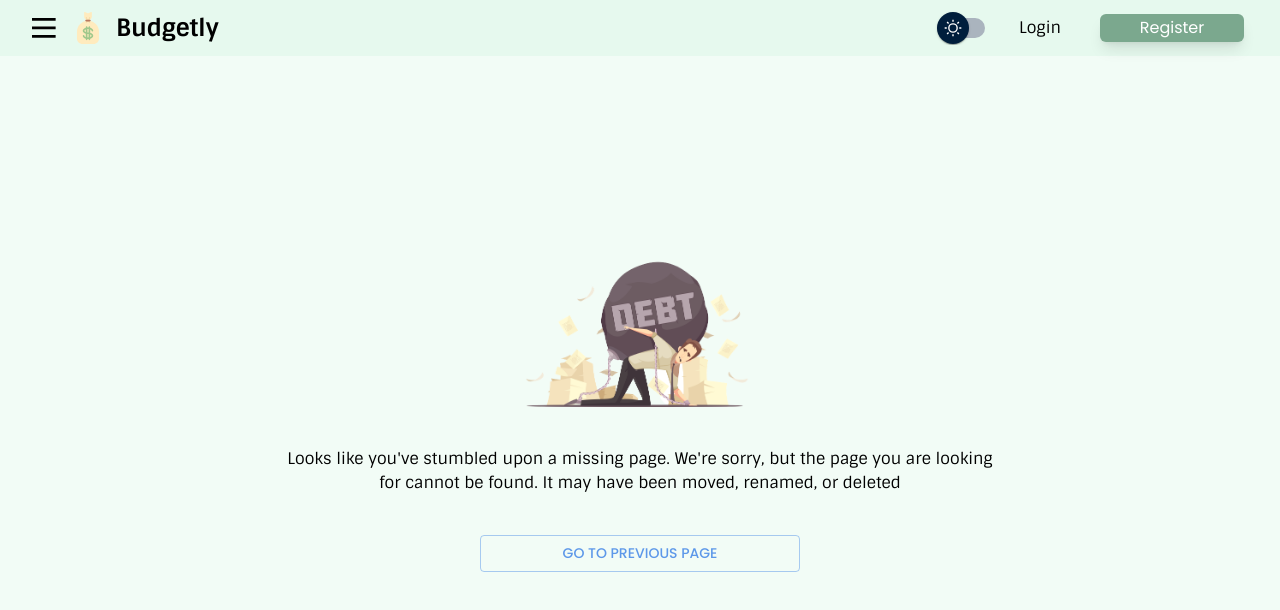
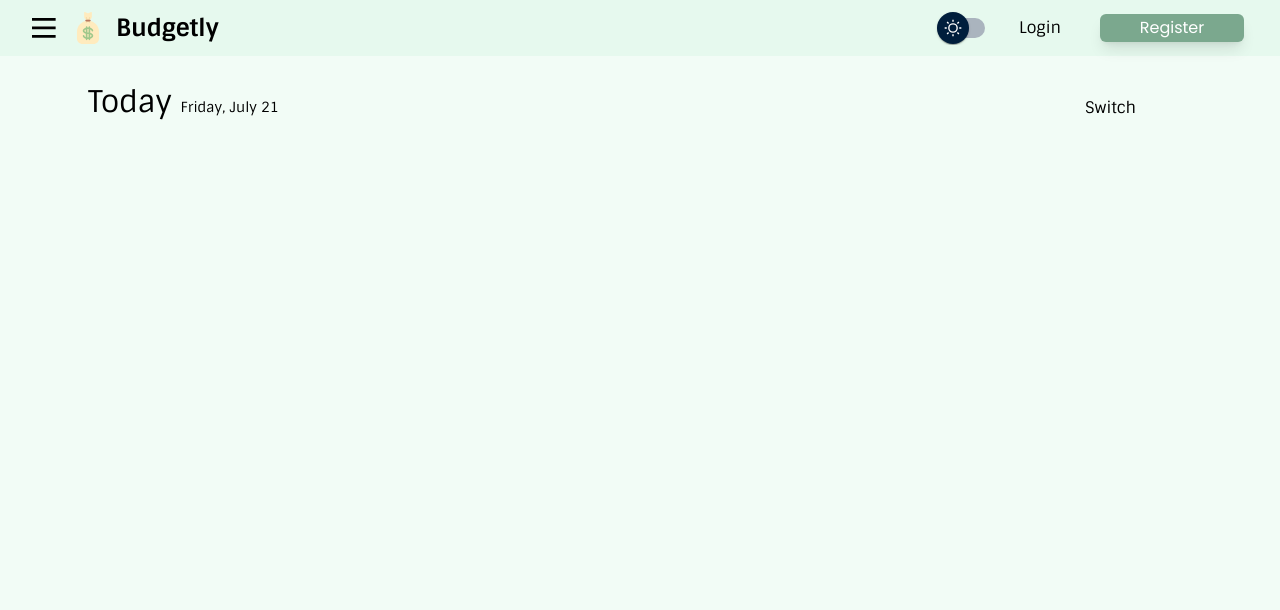
Before and after one commit to AndiRaihan/budgetly-frontend, a React (Vite) app: page /budgeting in a window 1280 px wide. Shown: the top 610 px of the page. Built offline with nearby package versions, Linux system fonts and the light colour scheme.

Commit message:
Added budgeting page

```diff
--- a/src/App.tsx
+++ b/src/App.tsx
@@ -9,6 +9,7 @@ import CurrentPage from "./utils/CurrentPage";
 import Register from "./pages/Register";
 import Login from "./pages/Login";
 import Stats from "./pages/Stats";
+import Budgeting from "./pages/Budgeting";
 
 function App() {
   const [showSidebar, setShowSidebar] = useState(false);
@@ -68,6 +69,17 @@ function App() {
             />
           }
         />
+        <Route
+          path="/budgeting"
+          element={
+            <Budgeting
+              translate={showSidebar}
+              changeCurrentPage={(CurrentPage: CurrentPage) =>
+                setCurrentTab(CurrentPage)
+              }
+            />
+          }
+        />
         <Route path="/register" element={<Register />} />
         <Route path="/login" element={<Login />} />
         <Route path="*" element={<NotFound />} />
--- /dev/null
+++ b/src/pages/Budgeting.tsx
@@ -0,0 +1,41 @@
+import { useState } from "react";
+import { useSelector } from "react-redux";
+import { RootState } from "../redux/store";
+import CurrentPage from "../utils/CurrentPage";
+
+export default function Budgeting({ translate, changeCurrentPage }: PageProps) {
+  changeCurrentPage(CurrentPage.Budgeting);
+  const [showForm, setShowForm] = useState(false);
+  const { darkMode } = useSelector((state: RootState) => state);
+
+  const currentDate = new Date();
+  const formattedDate = currentDate.toLocaleDateString("en-US", {
+    weekday: "long",
+    day: "numeric",
+    month: "long",
+  });
+
+  return (
+    <div
+      className={`bg-background-light-100 h-screen flex flex-col pt-20 items-start px-16
+          ${darkMode.isDarkMode ? "dark" : ""} ${
+        translate
+          ? "translate-x-52 w-[calc(100vw-13rem)]"
+          : " translate-x-0 w-screen"
+      } transition-all ease-in-out duration-200 overflow-hidden`}
+    >
+        <div className="flex justify-between items-end p-1 ml-5 mb-3 w-11/12">
+        <h1 className="text-3xl">
+          Today <span className="text-sm">{formattedDate}</span>
+        </h1>
+        {/* TODO: Ubah jadi dropdown Switch  */}
+        <h1>Switch</h1>
+      </div>
+    </div>
+  );
+}
+
+export type PageProps = {
+  translate: boolean;
+  changeCurrentPage: (currentTab: CurrentPage) => void;
+};
```
